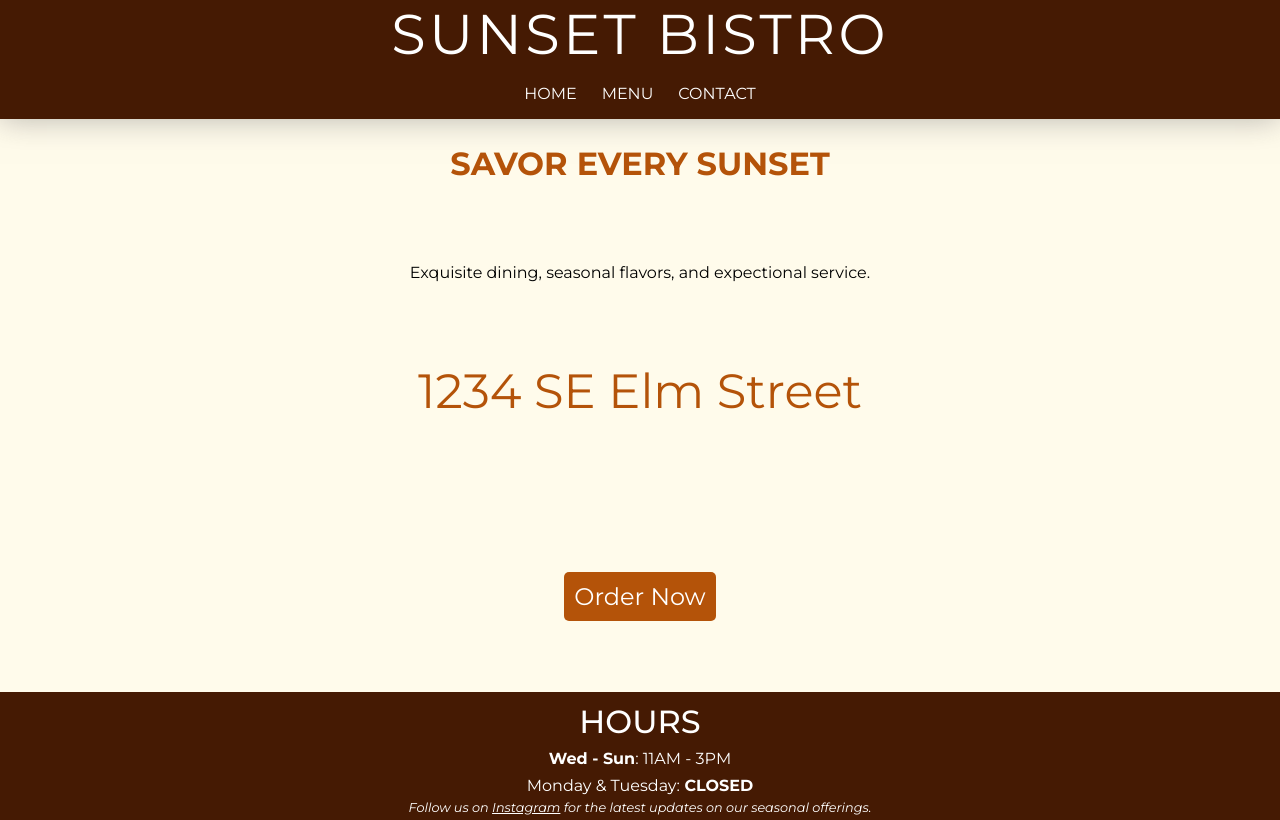
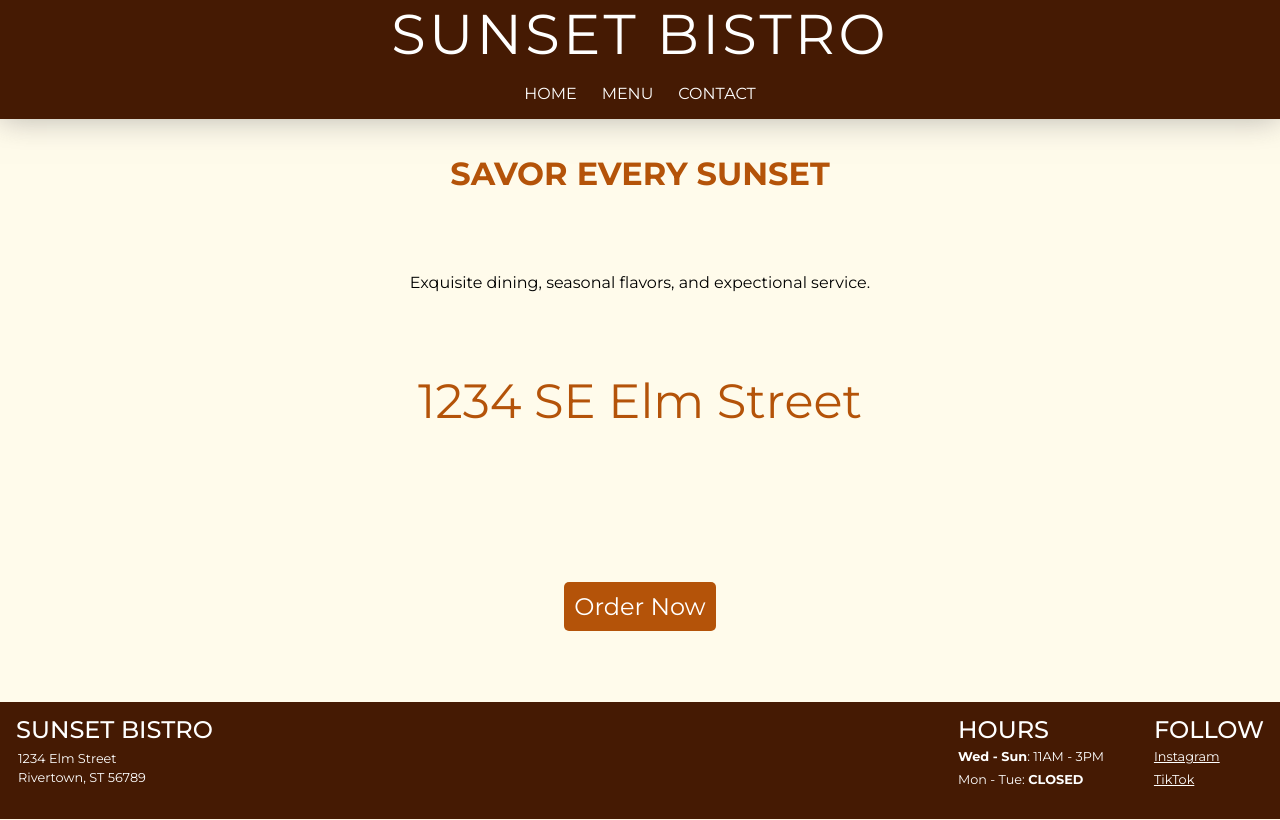
Before and after one commit to LincolnHubbard/restaurant-page, a website built with webpack: page src/index.html in a window 1280 px wide. Built offline with nearby package versions, Linux system fonts and the light colour scheme; files whose address does not match are found by name.

Commit message:
updates to footer styling

```diff
--- a/src/index.html
+++ b/src/index.html
@@ -27,15 +27,29 @@
         </div>
     </div>
     <footer>
-        <div id="hours">
-            <p>HOURS</p>
-            <ul>
-                <li><strong>Wed - Sun</strong>: 11AM - 3PM</li>
-                <li>Monday & Tuesday:<strong>  CLOSED</strong></li>
-            </ul>
+        <div id="footer-address">
+            <p class="footer-title">SUNSET BISTRO</p>
+            <p>1234 Elm Street</p>
+            <p>Rivertown, ST 56789</p>
+        </div>
+        <div id="footer-right">
+            <div id="hours">
+                <p class="footer-title">HOURS</p>
+                <ul>
+                    <li><strong>Wed - Sun</strong>: 11AM - 3PM</li>
+                    <li>Mon - Tue:<strong>  CLOSED</strong></li>
+                </ul>
+            </div>
+            <div id="follow">
+                <p class="footer-title">FOLLOW</p>
+                <ul>
+                    <li><u>Instagram</u></li>
+                    <li><u>TikTok</u></li>
+                </ul>
+            </div>
         </div>
 
-        <p id="follow">Follow us on <u>Instagram</u> for the latest updates on our seasonal offerings.</p>
+        <!-- <p id="follow">Follow us on <u>Instagram</u> for the latest updates on our seasonal offerings.</p> -->
     </footer>
 </body>
 </html>
--- a/src/style.css
+++ b/src/style.css
@@ -68,7 +68,7 @@ header ul{
     align-items: center;
     gap: 5rem;
     flex: 1 0 auto;
-    margin-top: 25px;
+    padding-top: 35px;
 }
 
 
@@ -93,15 +93,10 @@ header ul{
 #hours{
     display: flex;
     flex-direction: column;
-    align-items: center;
-    gap: .5rem;
-    margin-top: 10px;
+    /* align-items: center; */
+    /* gap: .5rem; */
+    /* margin-top: 10px; */
     /* margin-bottom: 1rem; */
-}
-
-#hours p {
-    font-weight: 500;
-    font-size: 2rem;
 }
 
 
@@ -111,20 +106,45 @@ footer{
     background-color: var(--footer-color);
     color: white;
     display: flex;
-    flex-direction: column;
-    align-items: center;
     gap: 5px;
+    justify-content: space-between;
+    padding: 1rem;
+    padding-top: .8rem;
+    padding-bottom: 2rem;
 }
+
+.footer-title {
+    font-weight: 500;
+    font-size: 1.5rem;
+    margin-bottom: 5px;
+}
+
+#footer-address{
+    align-self: flex-start;
+}
+
+footer p:not([class="footer-title"]){
+    font-size: .8rem;
+    padding: 2px;
+}
+
 
 footer ul{
     display: flex;
     flex-direction: column;
-    align-items: center;
+    align-items: flex-start;
     gap: .5rem;
+    font-size: .8rem;
 }
 
+#footer-right{
+    display: flex;
+    gap: 50px;
+}
+
+/*
 #follow{
     font-style: italic;
     margin-bottom: 5px;
     font-size: .8rem;
-}
+} */
```
